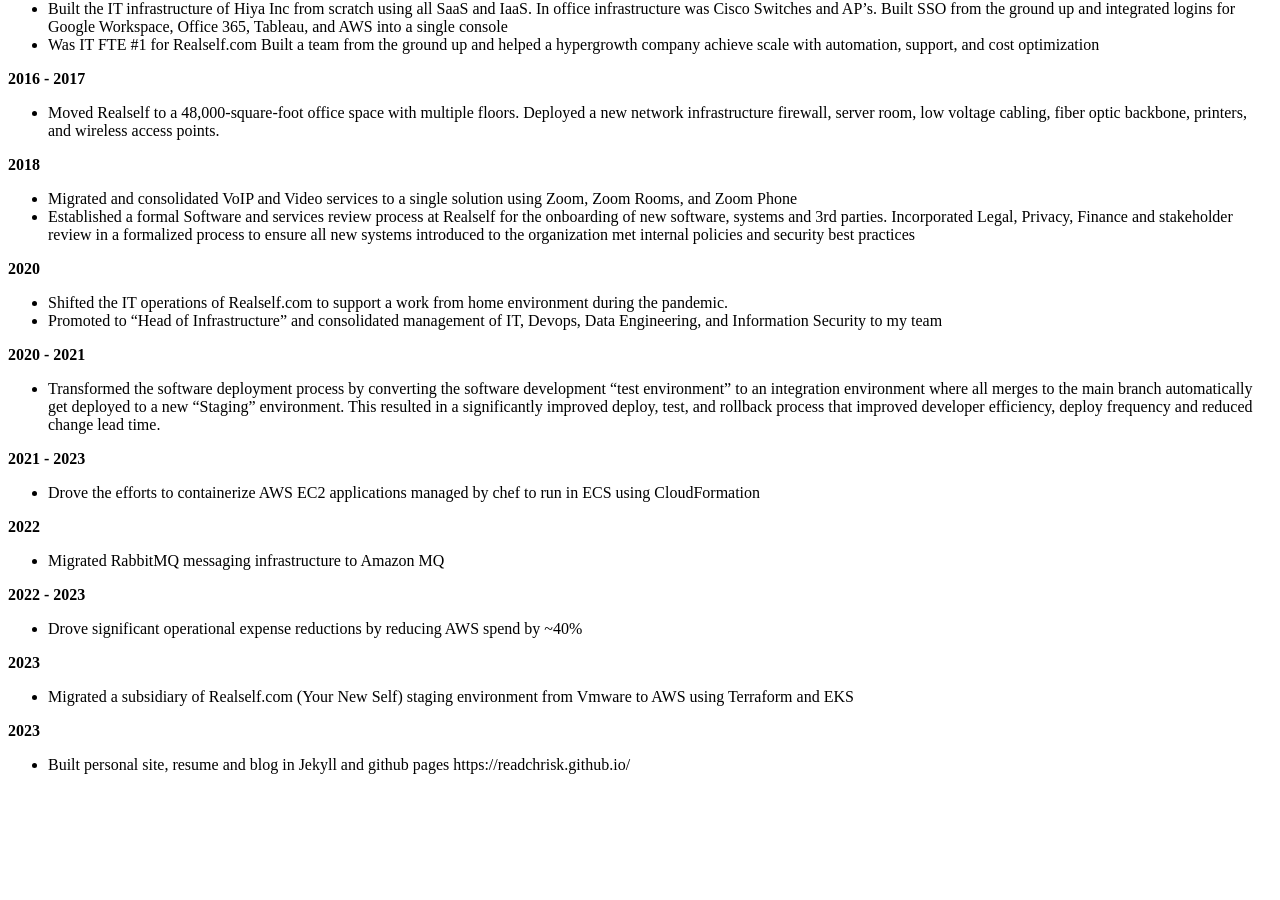
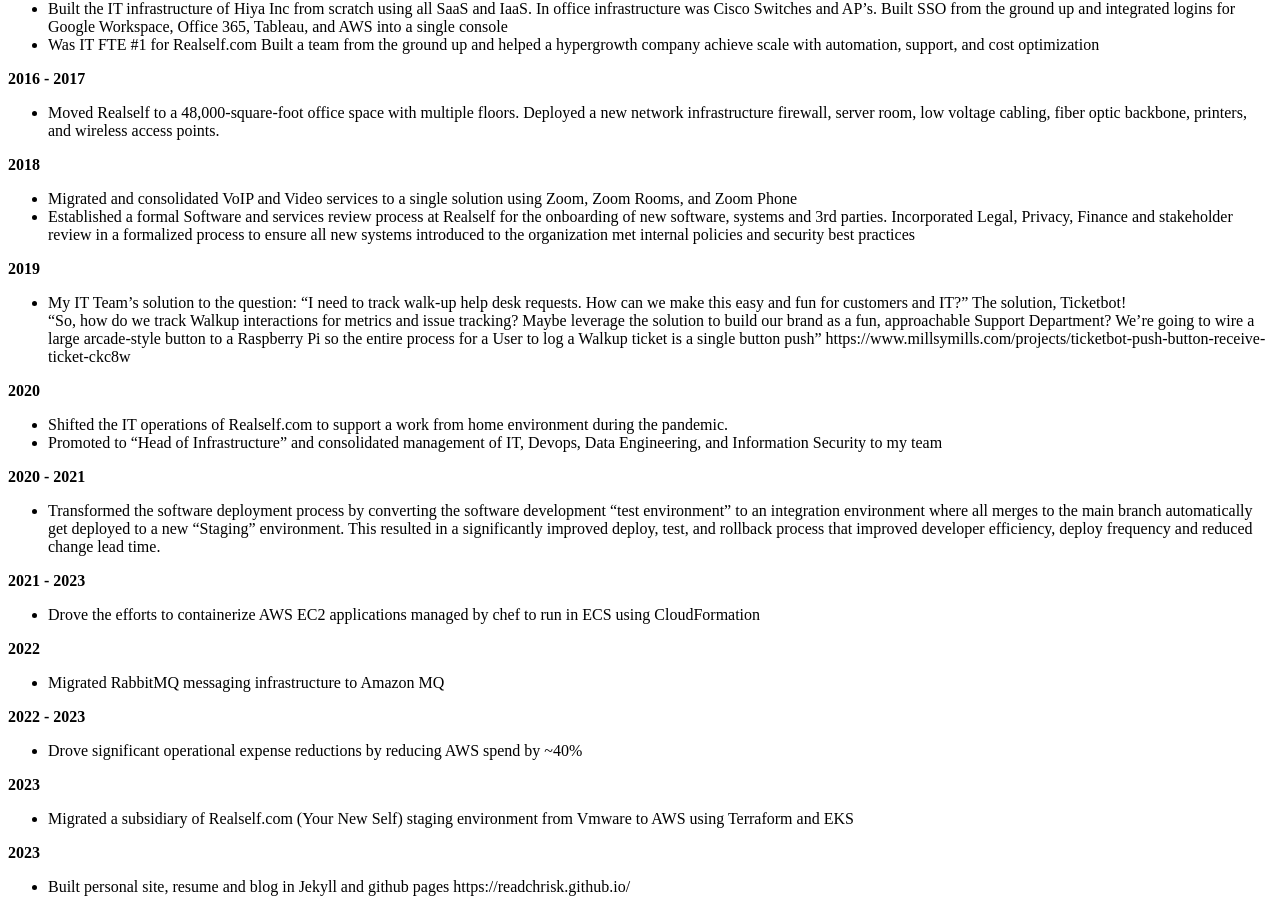
Before and after one commit to readchrisk/readchrisk.github.io, a Jekyll site: the page built from about.md, in a window 1280 px wide and 900 px high, scrolled down 2102 px. Built offline with Jekyll 4.4.1, drawn with Linux system fonts in a browser that asks for light colours; before the commit the page ends 2892 px from its top, so only the background shows below that.

```diff
--- a/about.md
+++ b/about.md
@@ -110,6 +110,11 @@ California State University, Sacramento | Graduated in 2003
 - Migrated and consolidated VoIP and Video services to a single solution using Zoom, Zoom Rooms, and Zoom Phone
 - Established a formal Software and services review process at Realself for the onboarding of new software, systems and 3rd parties. Incorporated Legal, Privacy, Finance and stakeholder review in a formalized process to ensure all new systems introduced to the organization met internal policies and security best practices
 
+**2019**
+- My IT Team’s solution to the question: “I need to track walk-up help desk requests. How can we make this easy and fun for customers and IT?” The solution, Ticketbot!
+“So, how do we track Walkup interactions for metrics and issue tracking? Maybe leverage the solution to build our brand as a fun, approachable Support Department? We’re going to wire a large arcade-style button to a Raspberry Pi so the entire process for a User to log a Walkup ticket is a single button push”
+https://www.millsymills.com/projects/ticketbot-push-button-receive-ticket-ckc8w
+
 **2020**
 - Shifted the IT operations of Realself.com to support a work from home environment during the pandemic.
 - Promoted to “Head of Infrastructure” and consolidated management of IT, Devops, Data Engineering, and Information Security to my team
```
Also changed, not shown: _posts/2023-07-10-cheatsheets copy.md (renamed from _posts/2023-07-10-cheatsheets.md, +1 -1 lines), _posts/2023-07-24-.md (added, +8 -0 lines).
